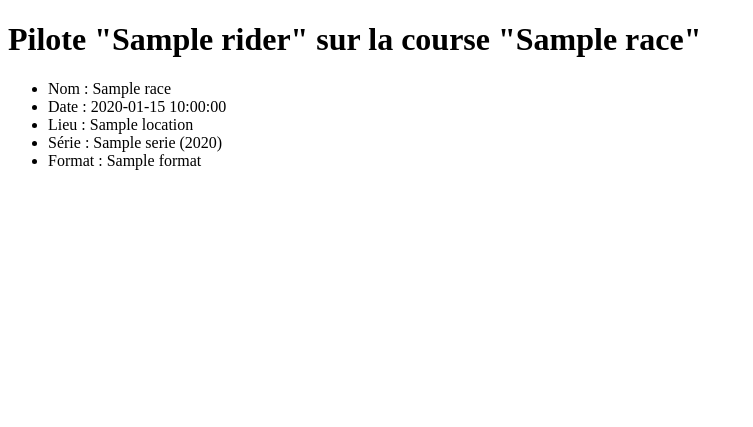
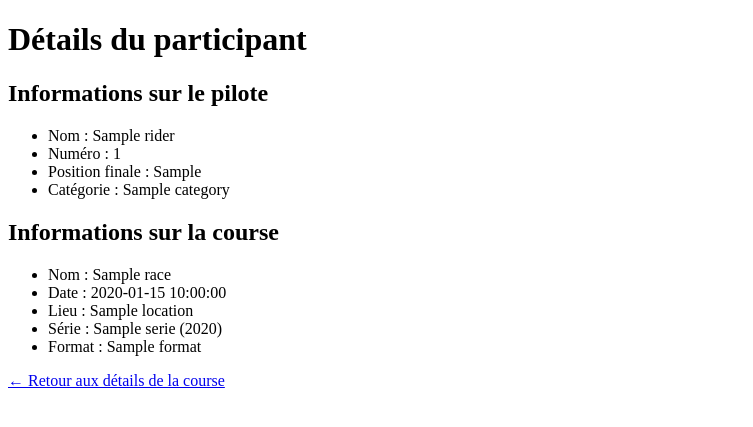
Before and after one commit to jordanbombrun/archives_moto_tt, a Flask app: template RankingMotoApp/app/templates/rider_details_on_race.html in a window 1280 px wide. Shown: the part 26-453 px from the top of the page, without its empty margins (0-753 px from the left). Run offline with Flask 3, Linux system fonts and the light colour scheme; the template is opened without the code that fills it: most values are stand-ins (such as "Sample title", 1, 10 or a date in 2020); some libraries are stand-ins or nearby versions.

Commit message:
ajout infos dans la page : détails pour un participant pour une course

```diff
--- a/RankingMotoApp/app/templates/rider_details_on_race.html
+++ b/RankingMotoApp/app/templates/rider_details_on_race.html
@@ -1,8 +1,17 @@
 {% include "nav.html" %}
 
 {% if race and participation %}
-<h1>Pilote "{{participation.rider.name}}" sur la course "{{ race.name }}"</h1>
+<h1>Détails du participant</h1>
 
+<h2>Informations sur le pilote</h2>
+<ul>
+    <li>Nom : {{ participation.rider.name if participation.rider else '-' }}</li>
+    <li>Numéro : {{ participation.number if participation.number is not none else '-' }}</li>
+    <li>Position finale : {{ participation.final_position if participation.final_position is not none else '-' }}</li>
+    <li>Catégorie : {% if participation.category %}{{ participation.category.name }}{% else %}-{% endif %}</li>
+</ul>
+
+<h2>Informations sur la course</h2>
 <ul>
     <li>Nom : {{ race.name }}</li>
     <li>Date : {{ race.date }}</li>
@@ -11,6 +20,8 @@
     <li>Format : {% if race.format %}{{ race.format.name }}{% else %}-{% endif %}</li>
 </ul>
 
+<p><a href="{{ url_for('render_race_details', race_id=race.db_id) }}">← Retour aux détails de la course</a></p>
+
 {% else %}
     <p>Course et/ou pilote introuvable.</p>
 {% endif %}
```
Also changed, not shown: RankingMotoApp/app/views/race_view.py (+2 -6 lines). Lines whose indentation alone changed are shown as unchanged.
